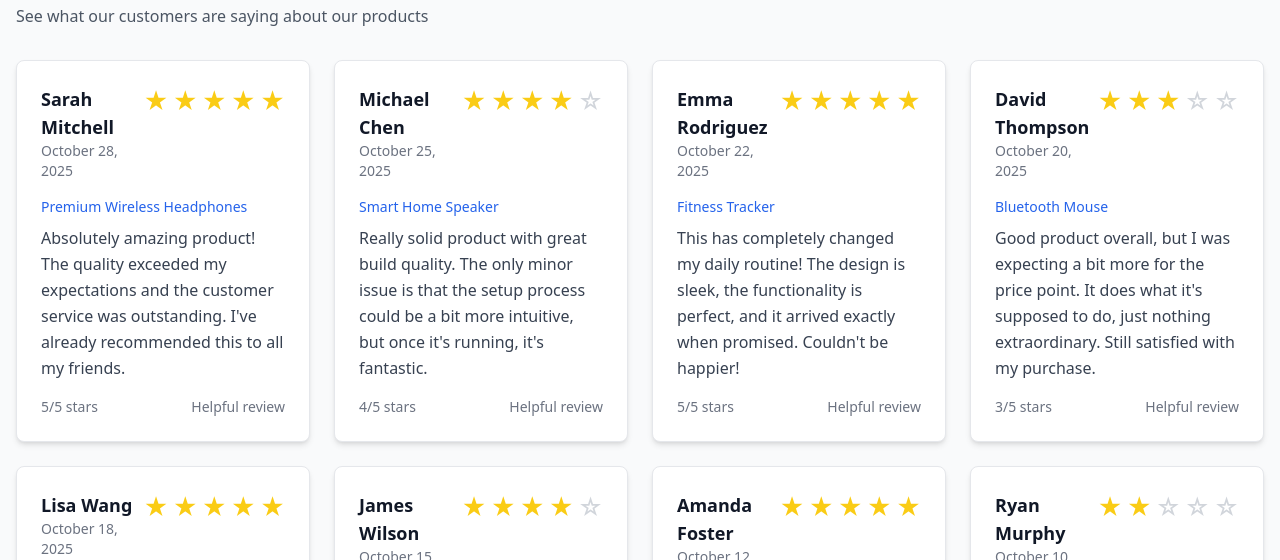
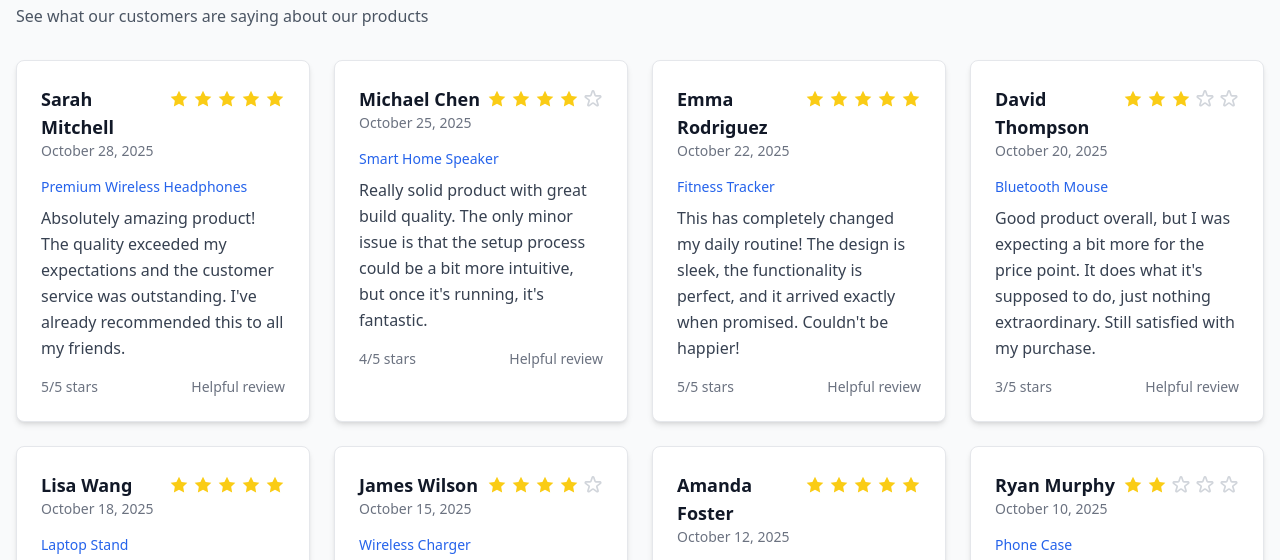
Before and after one commit to BVDS25/DWDD2620, a website: page unit-7/index.html in a window 1280 px wide. Shown: the part 218-778 px from the top of the page. Drawn offline with Linux system fonts and the light colour scheme.

Commit message:
Update star ratings to use SVG icons
- Replaced unicode star characters (★ ☆) with proper SVG icons
- Filled stars use solid SVG with currentColor fill
- Empty stars use outlined SVG with stroke
- Maintained ternary operator logic for star rating display
- Added proper w-5 h-5 classes for consistent star sizing

```diff
--- a/unit-7/js/script.js
+++ b/unit-7/js/script.js
@@ -82,11 +82,16 @@ function createStarRating(rating) {
             ? 'star star-filled text-yellow-400'
             : 'star star-empty text-gray-300';
 
-        const starIcon = i <= rating
-            ? '★'
-            : '☆';
+        // SVG star icon with ternary operator for filled vs empty
+        const starSVG = i <= rating
+            ? `<svg class="w-5 h-5 ${starClass}" fill="currentColor" viewBox="0 0 24 24">
+                 <path d="M12 2l3.09 6.26L22 9.27l-5 4.87 1.18 6.88L12 17.77l-6.18 3.25L7 14.14 2 9.27l6.91-1.01L12 2z"/>
+               </svg>`
+            : `<svg class="w-5 h-5 ${starClass}" fill="none" stroke="currentColor" viewBox="0 0 24 24">
+                 <path stroke-linecap="round" stroke-linejoin="round" stroke-width="2" d="M11.049 2.927c.3-.921 1.603-.921 1.902 0l1.519 4.674a1 1 0 00.95.69h4.915c.969 0 1.371 1.24.588 1.81l-3.976 2.888a1 1 0 00-.363 1.118l1.518 4.674c.3.922-.755 1.688-1.538 1.118l-3.976-2.888a1 1 0 00-1.176 0l-3.976 2.888c-.783.57-1.838-.197-1.538-1.118l1.518-4.674a1 1 0 00-.363-1.118l-3.976-2.888c-.784-.57-.38-1.81.588-1.81h4.914a1 1 0 00.951-.69l1.519-4.674z"/>
+               </svg>`;
 
-        starsHTML += `<span class="${starClass}" data-rating="${i}">${starIcon}</span>`;
+        starsHTML += `<span class="inline-block" data-rating="${i}">${starSVG}</span>`;
     }
 
     return starsHTML;
```
Also changed, not shown: unit-7/css/styles.css, unit-7/images/star-fill.svg (added).
